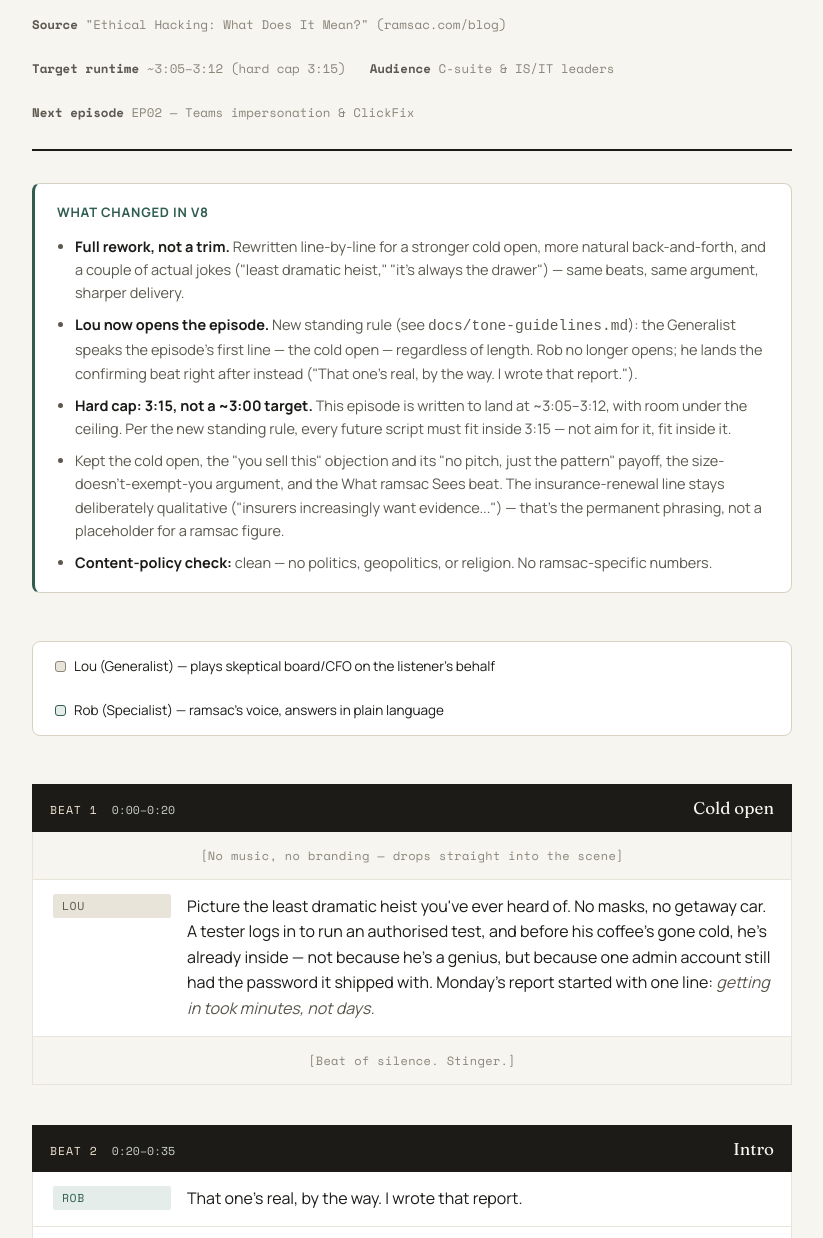
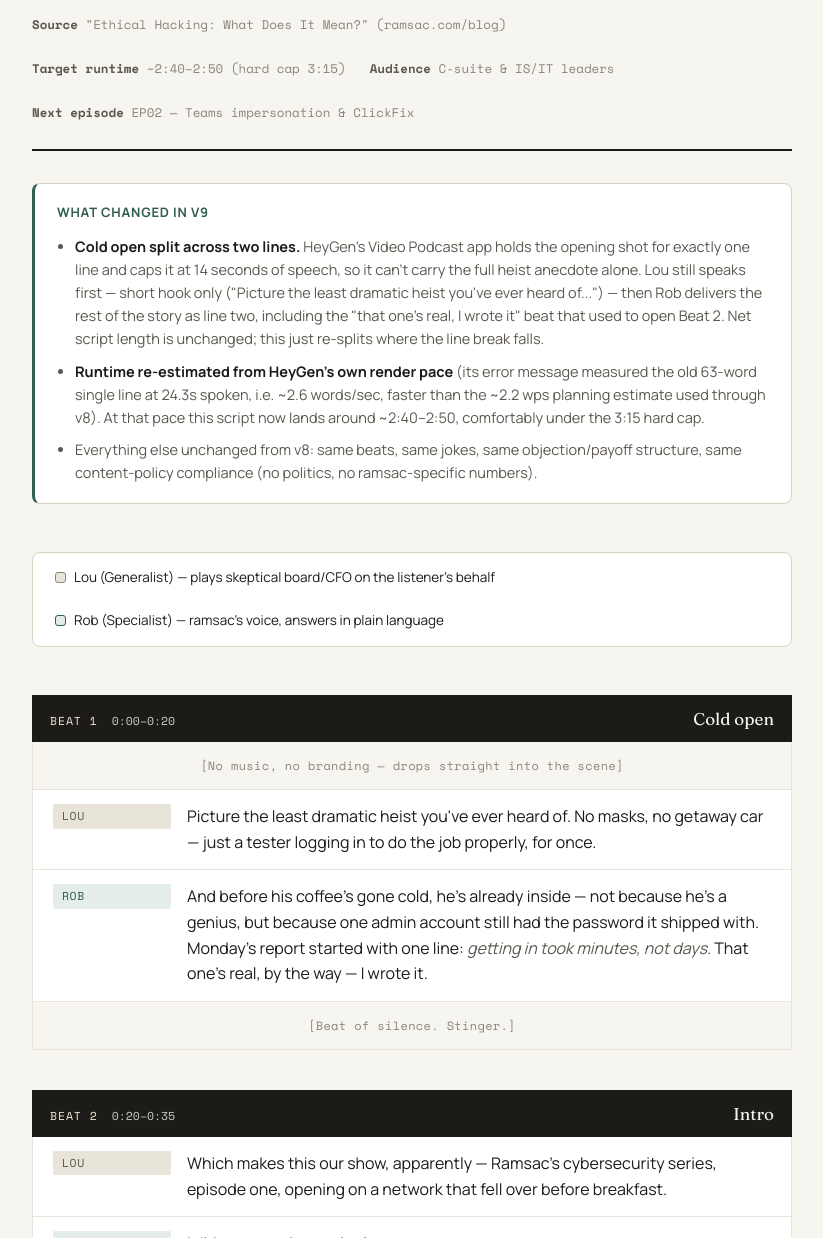
Before and after one commit to jpsantam/ramsac-podcast, a plain HTML site: page scripts/cybersecurity-ep01/script.html in a window 1280 px wide. Shown: the part 242-1480 px from the top of the page, without its empty margins (228-1051 px from the left). Drawn offline with nearby package versions, Linux system fonts and the light colour scheme.

Commit message:
Split EP01 cold open across two lines for HeyGen's 14s opening-shot cap
HeyGen's Video Podcast app holds the opening shot for one line and
errors past 14s of speech. Lou still speaks first (short hook only,
~10s); Rob's line right after finishes the story, including the
"that one's real" beat that used to open Beat 2. Recalibrates the
words-per-second estimate used for the 3:15 hard cap from a planning
guess (~2.2 wps) to HeyGen's actual observed render pace (~2.6 wps,
per its own validation error message).

Co-Authored-By: Claude Sonnet 5 <noreply@anthropic.com>

```diff
--- a/scripts/cybersecurity-ep01/script.html
+++ b/scripts/cybersecurity-ep01/script.html
@@ -127,12 +127,12 @@
 <div class="doc">
 
   <div class="masthead">
-    <p class="eyebrow">Cybersecurity Miniseries · Episode 01 · Draft v8 — Full rework, Lou opens, hard 3:15 cap</p>
+    <p class="eyebrow">Cybersecurity Miniseries · Episode 01 · Draft v9 — Cold open split for HeyGen's 14s opening-line limit</p>
     <h1 class="title">You're a Target Whether You Know It or Not</h1>
     <p class="dek">Series opener. Establishes that ordinary technical gaps — not how newsworthy or high-profile a business is — are what make it exploitable. Sets the stakes the rest of the cybersecurity miniseries builds on.</p>
     <div class="meta-row">
       <span><strong>Source</strong> "Ethical Hacking: What Does It Mean?" (ramsac.com/blog)</span>
-      <span><strong>Target runtime</strong> ~3:05–3:12 (hard cap 3:15)</span>
+      <span><strong>Target runtime</strong> ~2:40–2:50 (hard cap 3:15)</span>
       <span><strong>Audience</strong> C-suite &amp; IS/IT leaders</span>
       <span><strong>Next episode</strong> EP02 — Teams impersonation &amp; ClickFix</span>
     </div>
@@ -140,13 +140,11 @@
 
   <section class="frontmatter">
     <div class="callout">
-      <h2>What changed in v8</h2>
+      <h2>What changed in v9</h2>
       <ul>
-        <li><strong>Full rework, not a trim.</strong> Rewritten line-by-line for a stronger cold open, more natural back-and-forth, and a couple of actual jokes ("least dramatic heist," "it's always the drawer") — same beats, same argument, sharper delivery.</li>
-        <li><strong>Lou now opens the episode.</strong> New standing rule (see <code>docs/tone-guidelines.md</code>): the Generalist speaks the episode's first line — the cold open — regardless of length. Rob no longer opens; he lands the confirming beat right after instead ("That one's real, by the way. I wrote that report.").</li>
-        <li><strong>Hard cap: 3:15, not a ~3:00 target.</strong> This episode is written to land at ~3:05–3:12, with room under the ceiling. Per the new standing rule, every future script must fit inside 3:15 — not aim for it, fit inside it.</li>
-        <li>Kept the cold open, the "you sell this" objection and its "no pitch, just the pattern" payoff, the size-doesn't-exempt-you argument, and the What ramsac Sees beat. The insurance-renewal line stays deliberately qualitative ("insurers increasingly want evidence...") — that's the permanent phrasing, not a placeholder for a ramsac figure.</li>
-        <li><strong>Content-policy check:</strong> clean — no politics, geopolitics, or religion. No ramsac-specific numbers.</li>
+        <li><strong>Cold open split across two lines.</strong> HeyGen's Video Podcast app holds the opening shot for exactly one line and caps it at 14 seconds of speech, so it can't carry the full heist anecdote alone. Lou still speaks first — short hook only ("Picture the least dramatic heist you've ever heard of...") — then Rob delivers the rest of the story as line two, including the "that one's real, I wrote it" beat that used to open Beat 2. Net script length is unchanged; this just re-splits where the line break falls.</li>
+        <li><strong>Runtime re-estimated from HeyGen's own render pace</strong> (its error message measured the old 63-word single line at 24.3s spoken, i.e. ~2.6 words/sec, faster than the ~2.2 wps planning estimate used through v8). At that pace this script now lands around ~2:40–2:50, comfortably under the 3:15 hard cap.</li>
+        <li>Everything else unchanged from v8: same beats, same jokes, same objection/payoff structure, same content-policy compliance (no politics, no ramsac-specific numbers).</li>
       </ul>
     </div>
   </section>
@@ -162,7 +160,11 @@
       <div class="direction">[No music, no branding — drops straight into the scene]</div>
       <div class="line">
         <span class="speaker generalist">Lou</span>
-        <span class="dialogue">Picture the least dramatic heist you've ever heard of. No masks, no getaway car. A tester logs in to run an authorised test, and before his coffee's gone cold, he's already inside — not because he's a genius, but because one admin account still had the password it shipped with. Monday's report started with one line: <em>getting in took minutes, not days.</em></span>
+        <span class="dialogue">Picture the least dramatic heist you've ever heard of. No masks, no getaway car — just a tester logging in to do the job properly, for once.</span>
+      </div>
+      <div class="line">
+        <span class="speaker specialist">Rob</span>
+        <span class="dialogue">And before his coffee's gone cold, he's already inside — not because he's a genius, but because one admin account still had the password it shipped with. Monday's report started with one line: <em>getting in took minutes, not days.</em> That one's real, by the way — I wrote it.</span>
       </div>
       <div class="direction">[Beat of silence. Stinger.]</div>
     </div>
@@ -171,7 +173,6 @@
   <div class="beat">
     <div class="slug"><span class="beat-num">BEAT 2</span><span class="beat-time">0:20–0:35</span><span class="beat-name">Intro</span></div>
     <div class="lines">
-      <div class="line"><span class="speaker specialist">Rob</span><span class="dialogue">That one's real, by the way. I wrote that report.</span></div>
       <div class="line"><span class="speaker generalist">Lou</span><span class="dialogue">Which makes this our show, apparently — Ramsac's cybersecurity series, episode one, opening on a network that fell over before breakfast.</span></div>
       <div class="line"><span class="speaker specialist">Rob</span><span class="dialogue">I did warn you it wasn't glamorous.</span></div>
     </div>
@@ -220,8 +221,8 @@
   </div>
 
   <footer class="doc-footer">
-    <span>Ramsac Podcast — Cybersecurity EP01 · draft v8 · 2026-07-10</span>
-    <span>~420 spoken words · est. 3:05–3:12 at conversational pace (hard cap 3:15)</span>
+    <span>Ramsac Podcast — Cybersecurity EP01 · draft v9 · 2026-07-10</span>
+    <span>~423 spoken words · est. 2:40–2:50 at HeyGen's ~2.6 words/sec render pace (hard cap 3:15) · opening line ≤14s</span>
   </footer>
 
 </div>
```
Also changed, not shown: plan/working-plan.html (+6 -3 lines), 1 other file.
